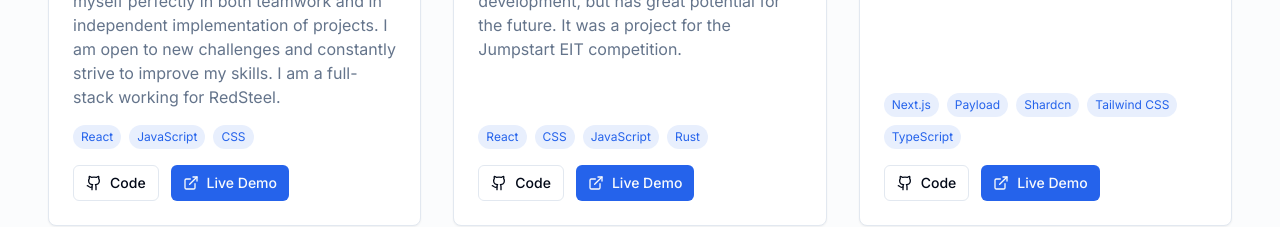
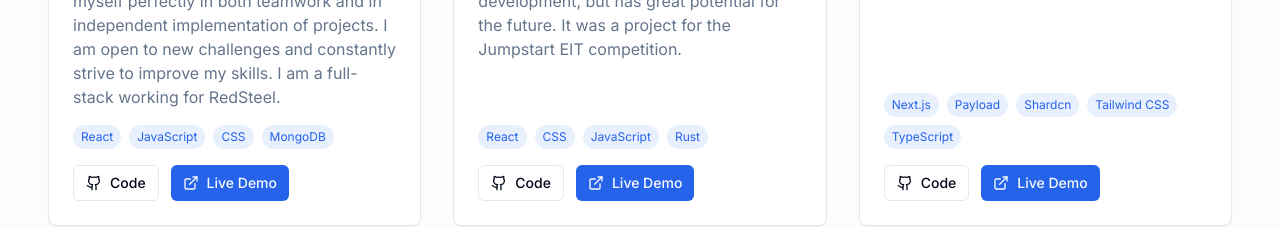
Before and after one commit to KamilLeskiewicz/portfolio, a Next.js app: page / in a window 1280 px wide. Shown: the part 2900-3127 px from the top of the page. Built offline with nearby package versions, Linux system fonts and the light colour scheme.

Commit message:
Update projects.tsx

```diff
--- a/components/projects.tsx
+++ b/components/projects.tsx
@@ -17,7 +17,7 @@ export default function Projects() {
       title: "JSON reader",
       description: "I am a young, ambitious, learning programmer with passion and solid technical knowledge. I specialize in Web Development, I have full-stack skills and I am constantly developing my competences in this direction. I find myself perfectly in both teamwork and in independent implementation of projects. I am open to new challenges and constantly strive to improve my skills. I am a full-stack working for RedSteel.",
       image: "/placeholder.svg?height=600&width=800",
-      tags: ["React", "JavaScript", "CSS"],
+      tags: ["React", "JavaScript", "CSS", "MongoDB"],
       liveUrl: "https://github.com/SmoczaSkala/schoolNotes",
       githubUrl: "https://github.com/SmoczaSkala/schoolNotes",
     },
```
